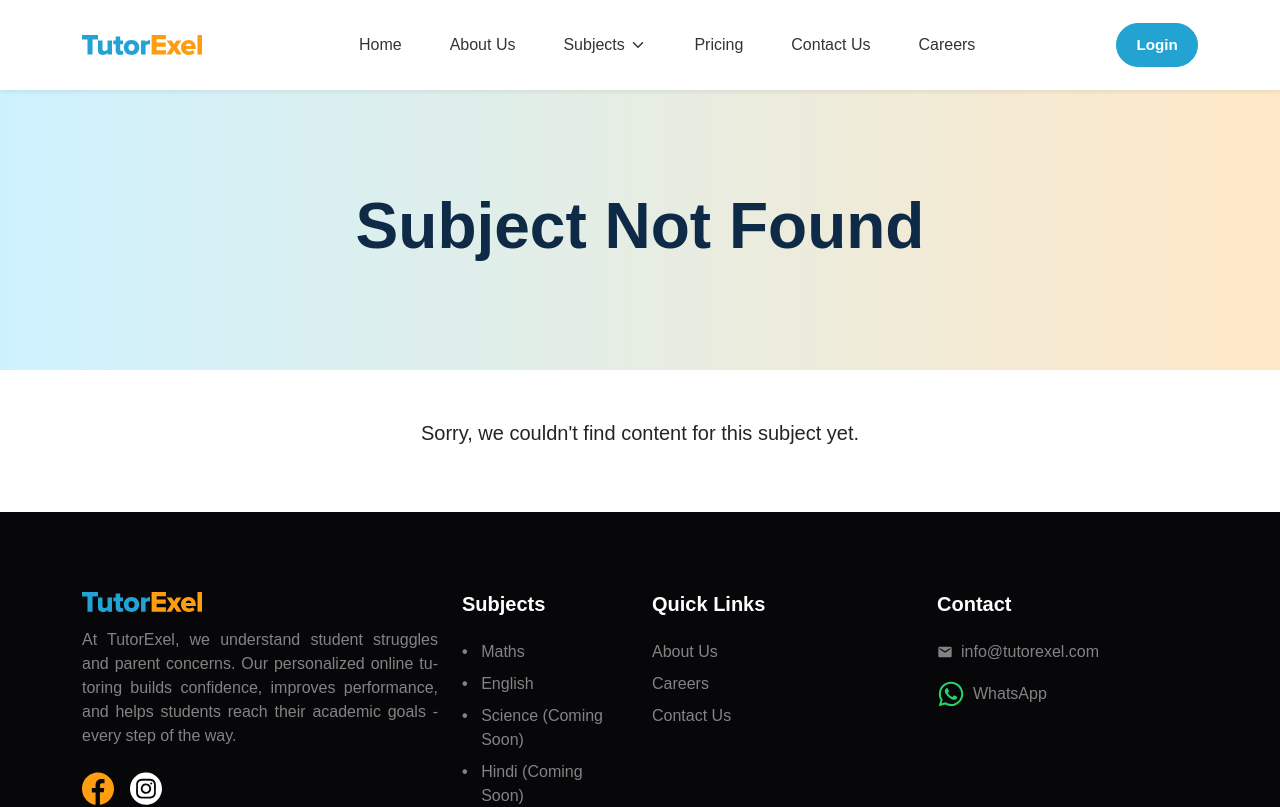
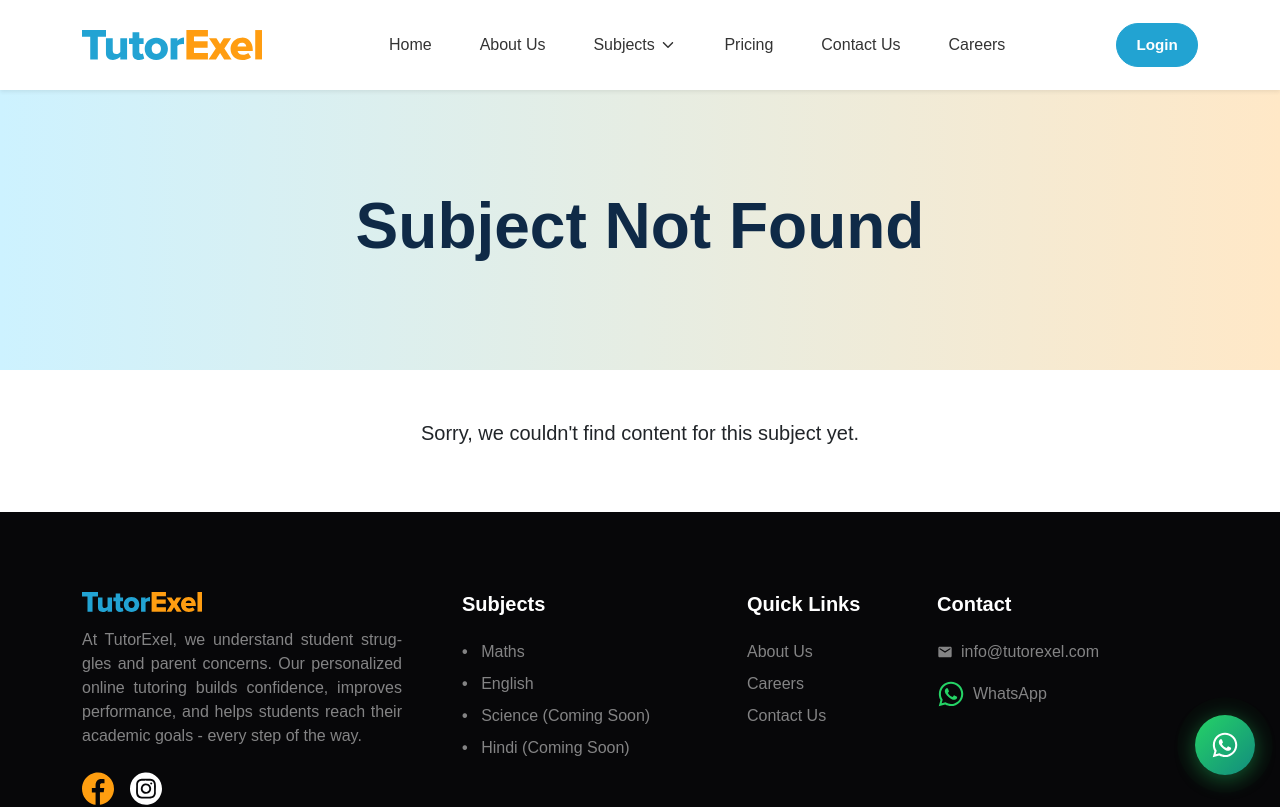
Before and after one commit to tutorexel/TutorExel-main, a React (Vite) app: page /subjects/1/1 in a window 1280 px wide. Shown: the top 807 px of the page. Built offline with nearby package versions, Linux system fonts and the light colour scheme; a web font is replaced by a local one.

Commit message:
Tweaks: footer spacing, WhatsApp label visibility, careers opening spacing, normalize banner weights; add WhatsAppFloat component; minor layout/header updates.

```diff
--- a/src/App.jsx
+++ b/src/App.jsx
@@ -6,6 +6,7 @@ import { BrowserRouter as Router, Routes, Route } from 'react-router-dom';
 // Import Layout Components
 import Header from './components/layout/Header';
 import Footer from './components/layout/Footer';
+import WhatsAppFloat from './components/ui/WhatsAppFloat';
 
 // Import Screen/Page Components
 import HomePage from './screens/HomePage/HomePage';
@@ -36,6 +37,7 @@ function App() {
       </Routes>
 
       <Footer />
+      <WhatsAppFloat />
     </Router>
   );
 }
--- a/src/components/layout/Footer.jsx
+++ b/src/components/layout/Footer.jsx
@@ -180,9 +180,9 @@ const Footer = () => {
     <>
       <footer className="bg-almost-black text-white-50 footer-section">
         <Container>
-          <Row className="gy-5">
+          <Row className="g-5">
             {/* About Column */}
-            <Col lg={4} md={12}>
+            <Col lg={4} md={12} className="pe-lg-5">
               <img src={logo} alt="TutorExel Logo" className="mb-3 footer-logo" />
               <p className="footer-about-text text-white-50">
                 At TutorExel, we understand student struggles and parent concerns.
@@ -196,7 +196,7 @@ const Footer = () => {
             </Col>
 
             {/* Subjects Column */}
-            <Col lg={2} md={4}>
+            <Col lg={3} md={4}>
               <h5 className="text-white fw-bold mb-4">Subjects</h5>
               <ul className="footer-subjects-list d-grid gap-2">
                 {subjects.map((subject) => (
@@ -224,7 +224,7 @@ const Footer = () => {
             </Col>
 
             {/* Quick Links */}
-            <Col lg={3} md={4}>
+            <Col lg={2} md={4}>
               <h5 className="text-white fw-bold mb-4">Quick Links</h5>
               <Link to="/about" className="text-white-50 text-decoration-none mb-2 d-block">About Us</Link>
               <Link to="/careers" className="text-white-50 text-decoration-none mb-2 d-block">Careers</Link>
--- a/src/components/layout/Header.jsx
+++ b/src/components/layout/Header.jsx
@@ -25,8 +25,9 @@ const Header = () => {
 
       <Navbar bg="white" expand="lg" className="shadow-sm p-0 responsive-navbar">
         <Container>
-          <Navbar.Brand as={Link} to="/" className="mobile-logo">
-            <img src={logo} height="36" alt="TutorExel Logo" />
+          <Navbar.Brand as={Link} to="/">
+            <img src={logo} alt="TutorExel Logo" className="d-lg-none" style={{height: '36px'}} />
+            <img src={logo} alt="TutorExel Logo" className="d-none d-lg-block desktop-logo" />
           </Navbar.Brand>
 
           {/* Mobile menu toggle button (search removed on phones) */}
--- a/src/components/layout/layout.css
+++ b/src/components/layout/layout.css
@@ -115,6 +115,14 @@
 
 .mobile-menu-toggle:focus {
   box-shadow: none !important;
+}
+
+/* Desktop Logo Adjustments */
+@media (min-width: 992px) {
+  .desktop-logo {
+    height:80px !important;
+    width: 180px !important;
+  }
 }
 
 /* Mobile Logo Adjustments */
@@ -344,8 +352,9 @@
   }
 
   /* Adjust logo size slightly */
-  .navbar-brand img {
-    height: 34px;
+  .desktop-logo {
+    height: 100px !important;
+    width: 220px !important;
   }
 
   /* Desktop navigation actions spacing */
--- /dev/null
+++ b/src/components/ui/WhatsAppFloat.css
@@ -0,0 +1,173 @@
+/* src/components/ui/WhatsAppFloat.css */
+
+.whatsapp-float {
+  position: fixed;
+  bottom: 25px;
+  right: 25px;
+  z-index: 1000;
+  cursor: pointer;
+  opacity: 0;
+  transform: scale(0) translateY(20px);
+  transition: all 0.3s cubic-bezier(0.68, -0.55, 0.265, 1.55);
+}
+
+.whatsapp-float.visible {
+  opacity: 1;
+  transform: scale(1) translateY(0);
+}
+
+.whatsapp-icon {
+  width: 60px;
+  height: 60px;
+  background: linear-gradient(135deg, #25D366 0%, #128C7E 100%);
+  border-radius: 50%;
+  display: flex;
+  align-items: center;
+  justify-content: center;
+  color: white;
+  box-shadow: 0 4px 20px rgba(37, 211, 102, 0.4);
+  transition: all 0.3s ease;
+  animation: pulse 2s infinite;
+  position: relative;
+  overflow: hidden;
+}
+
+.whatsapp-icon::before {
+  content: '';
+  position: absolute;
+  top: 0;
+  left: 0;
+  right: 0;
+  bottom: 0;
+  background: linear-gradient(135deg, rgba(255,255,255,0.2) 0%, transparent 50%);
+  border-radius: 50%;
+  opacity: 0;
+  transition: opacity 0.3s ease;
+}
+
+.whatsapp-float:hover .whatsapp-icon {
+  transform: scale(1.1);
+  box-shadow: 0 6px 25px rgba(37, 211, 102, 0.6);
+  animation: none;
+}
+
+.whatsapp-float:hover .whatsapp-icon::before {
+  opacity: 1;
+}
+
+.whatsapp-float:active .whatsapp-icon {
+  transform: scale(0.95);
+}
+
+.whatsapp-tooltip {
+  position: absolute;
+  right: 70px;
+  top: 50%;
+  transform: translateY(-50%);
+  background: #333;
+  color: white;
+  padding: 8px 12px;
+  border-radius: 20px;
+  font-size: 14px;
+  font-weight: 500;
+  white-space: nowrap;
+  opacity: 0;
+  visibility: hidden;
+  transition: all 0.3s ease;
+  box-shadow: 0 2px 10px rgba(0,0,0,0.2);
+}
+
+.whatsapp-tooltip::after {
+  content: '';
+  position: absolute;
+  top: 50%;
+  right: -5px;
+  transform: translateY(-50%);
+  width: 0;
+  height: 0;
+  border-left: 6px solid #333;
+  border-top: 6px solid transparent;
+  border-bottom: 6px solid transparent;
+}
+
+.whatsapp-float:hover .whatsapp-tooltip {
+  opacity: 1;
+  visibility: visible;
+  transform: translateY(-50%) translateX(-5px);
+}
+
+/* Pulse animation */
+@keyframes pulse {
+  0% {
+    box-shadow: 0 4px 20px rgba(37, 211, 102, 0.4);
+  }
+  50% {
+    box-shadow: 0 4px 20px rgba(37, 211, 102, 0.4), 0 0 0 10px rgba(37, 211, 102, 0.1);
+  }
+  100% {
+    box-shadow: 0 4px 20px rgba(37, 211, 102, 0.4), 0 0 0 20px rgba(37, 211, 102, 0);
+  }
+}
+
+/* Bounce animation on first appearance */
+@keyframes bounceIn {
+  0% {
+    opacity: 0;
+    transform: scale(0.3) translateY(20px);
+  }
+  50% {
+    opacity: 1;
+    transform: scale(1.05) translateY(-5px);
+  }
+  70% {
+    transform: scale(0.9) translateY(0);
+  }
+  100% {
+    opacity: 1;
+    transform: scale(1) translateY(0);
+  }
+}
+
+.whatsapp-float.visible {
+  animation: bounceIn 0.6s cubic-bezier(0.68, -0.55, 0.265, 1.55);
+}
+
+/* Responsive adjustments */
+@media (max-width: 768px) {
+  .whatsapp-float {
+    bottom: 20px;
+    right: 20px;
+  }
+
+  .whatsapp-icon {
+    width: 55px;
+    height: 55px;
+  }
+
+  .whatsapp-tooltip {
+    display: none; /* Hide tooltip on mobile to avoid clutter */
+  }
+}
+
+@media (max-width: 480px) {
+  .whatsapp-float {
+    bottom: 15px;
+    right: 15px;
+  }
+
+  .whatsapp-icon {
+    width: 50px;
+    height: 50px;
+  }
+}
+
+/* Accessibility improvements */
+.whatsapp-float:focus {
+  outline: 2px solid #25D366;
+  outline-offset: 2px;
+}
+
+.whatsapp-float:focus .whatsapp-icon {
+  transform: scale(1.1);
+  box-shadow: 0 6px 25px rgba(37, 211, 102, 0.6);
+}
--- /dev/null
+++ b/src/components/ui/WhatsAppFloat.jsx
@@ -0,0 +1,46 @@
+// src/components/ui/WhatsAppFloat.jsx
+
+import React, { useState, useEffect } from 'react';
+import { FaWhatsapp } from 'react-icons/fa';
+import './WhatsAppFloat.css';
+
+const WhatsAppFloat = () => {
+  const [isVisible, setIsVisible] = useState(false);
+
+  useEffect(() => {
+    // Show the WhatsApp button after a short delay
+    const timer = setTimeout(() => {
+      setIsVisible(true);
+    }, 1000);
+
+    return () => clearTimeout(timer);
+  }, []);
+
+  const handleWhatsAppClick = () => {
+    window.open('https://wa.me/919872550572', '_blank');
+  };
+
+  return (
+    <div
+      className={`whatsapp-float ${isVisible ? 'visible' : ''}`}
+      onClick={handleWhatsAppClick}
+      role="button"
+      tabIndex={0}
+      onKeyDown={(e) => {
+        if (e.key === 'Enter' || e.key === ' ') {
+          handleWhatsAppClick();
+        }
+      }}
+      aria-label="Contact us on WhatsApp"
+    >
+      <div className="whatsapp-icon">
+        <FaWhatsapp size={28} />
+      </div>
+      <div className="whatsapp-tooltip">
+        Chat with us!
+      </div>
+    </div>
+  );
+};
+
+export default WhatsAppFloat;
--- a/src/screens/CareersPage/CareersPage.jsx
+++ b/src/screens/CareersPage/CareersPage.jsx
@@ -61,7 +61,7 @@ const CareersPage = () => {
         <Container>
             <Col lg={11} className="">
 
-              <h4 className="fw-normal mt-3">Make a Real Impact — From Anywhere</h4>
+              <h4 className="fw-bold mt-3" style={{fontWeight: '700'}}>Make a Real Impact - From Anywhere</h4>
               <p className="mt-3 page-intro text-secondary">At Tutorexel, we're on a mission to redefine online tutoring for school students by combining academic rigour with personalised care. If you're passionate about education and want the freedom to work from anywhere, join our growing team of expert educators.</p>
             </Col>
         </Container>
--- a/src/screens/HomePage/HomePage.jsx
+++ b/src/screens/HomePage/HomePage.jsx
@@ -386,7 +386,7 @@ const HomePage = () => {
           image={progressBoy}
           headingText="Progress You Can See"
           features={progressFeatures}
-          buttonText="Click here to see a sample report"
+          buttonText="Contact Us"
         />
         <Testimonials />
         <CTASection
--- a/src/screens/SubjectPage/SubjectPage.css
+++ b/src/screens/SubjectPage/SubjectPage.css
@@ -86,6 +86,12 @@
   font-weight: 400 !important; /* ensure normal weight */
 }
 
+/* Also normalize any size-only utility text inside the banner */
+.results-banner .fs-5,
+.results-banner span {
+  font-weight: 400 !important;
+}
+
 /* Styling for the "Call or WhatsApp" text link */
 .call-link {
   color: white;
--- a/src/screens/SubjectPage/SubjectPage.jsx
+++ b/src/screens/SubjectPage/SubjectPage.jsx
@@ -114,7 +114,7 @@ const SubjectPage = () => {
         headingText="How Learning is Delivered"
         descriptionText="Every 4 weeks, you’ll receive a clear progress report outlining:"
         features={deliveryFeatures}
-        buttonText="Click here to see a sample report"
+        buttonText="Contact Us"
         customStyles={{ backgroundColor: '#FFFFFF' }} // Ensure background is white
       />
 
@@ -126,7 +126,7 @@ const SubjectPage = () => {
               <Col lg={7}>
                 <h2 className="section-heading">Designed for Results</h2>
                 {/* The year is now dynamically inserted into the hardcoded text */}
-                <p className="fs-5 mt-3">
+                <p className="fs-5 mt-3 fw-normal">
                   Whether your child needs help catching up or wants to move ahead, our {formattedYear} program is structured to support every learning goal.
                 </p>
 
```
